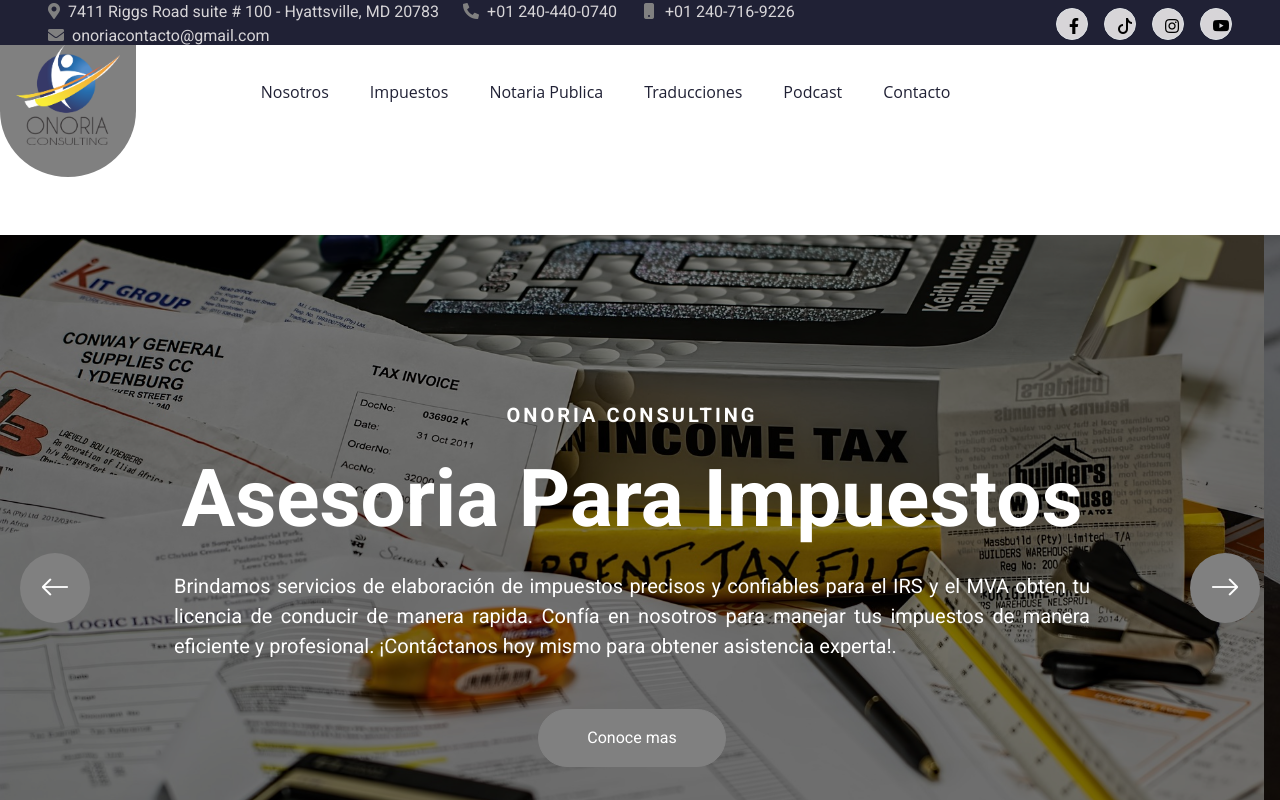
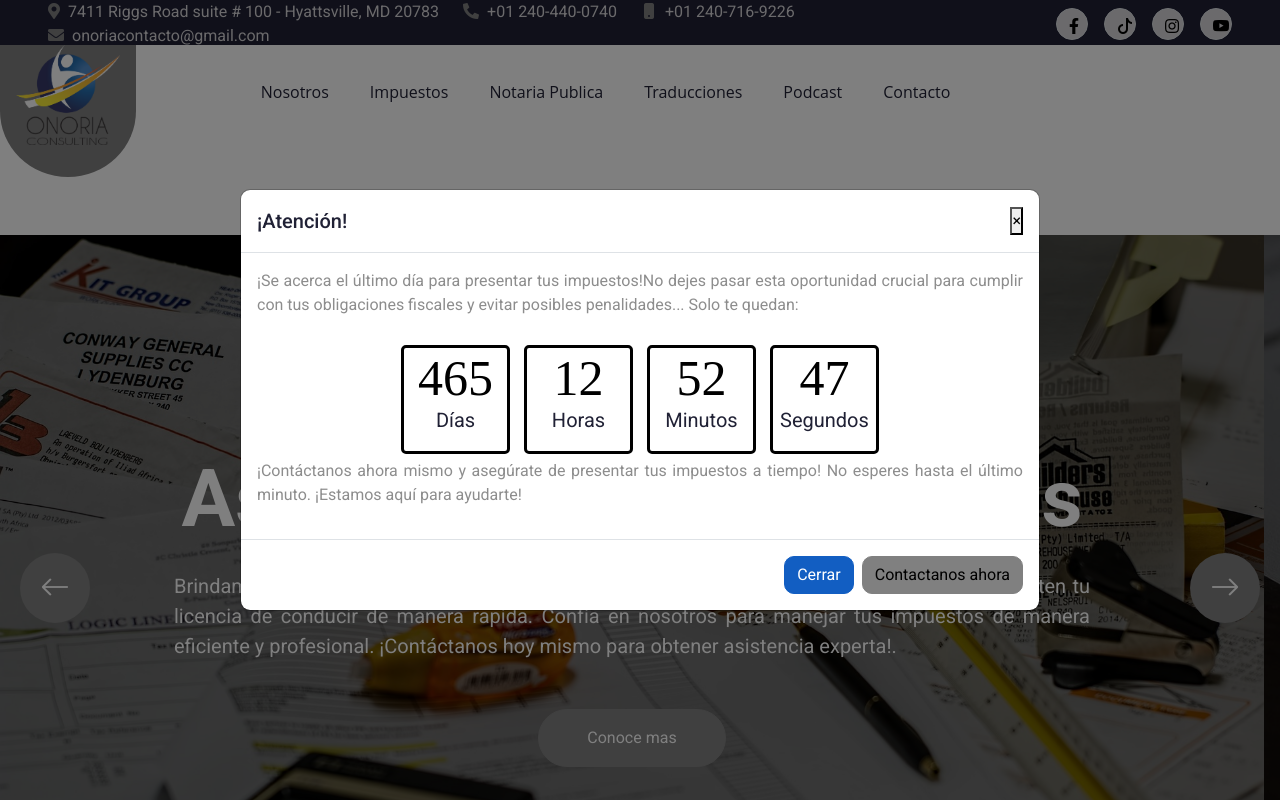
Before and after one commit to metaltor/onoriaWebsiteV01, a website with bundled scripts: page index.html in a window 1280 px wide. Shown: the top 800 px of the page. Built offline with nearby package versions, Linux system fonts and the light colour scheme; files whose address does not match are found by name.

Commit message:
modal cuenta atras agregado en pantalla de inicio

```diff
--- /dev/null
+++ b/css/modal.css
@@ -0,0 +1,98 @@
+* {
+    box-sizing: border-box;
+    margin: 0;
+    padding: 0;
+  }
+  .contenedor {
+    color: #000000;
+    text-align: center;
+  }
+  .cartel {
+    width: 109px;
+    height: 109px;
+    padding: 10px 0px 5px 0px;
+    text-align: center;
+    display: inline-block;
+    margin: 5px;
+    border: 3px solid #000000;
+    border-radius: 5px;
+  }
+  .cartel>div{
+    font-size: 50px;
+    font-family: 'Chela One', sans serif;
+    animation: fade 3s;
+    line-height: 30px;
+    margin-top: 5px;
+  }
+  .cartel>div>h3 {
+    margin-top: 15px;
+    font-size: 20px;
+    font-weight: normal;
+  }
+  .h3 {
+    bottom: 0;
+    margin: 0 auto ;
+  }
+  .contenedor {
+    margin-top: 3%;
+  }
+  .contenido {
+    width: 80%;
+    margin: 0 auto;
+    border: 0px solid black;
+    z-index: 10;
+  }
+  li {
+    display: inline-block;
+    font-size: 1.5em;
+    list-style-type: none;
+    padding: 1em;
+    text-transform: uppercase;
+  }
+  li span {
+    display: block;
+    font-size: 4.5rem;
+  }
+  .numeros {
+    font-family: 'Chela one', sans-serif;
+    font-size: 60px;
+    transition: .3s;
+    animation-name: fade;
+    animation-duration: 3s;
+  }
+  .responsivo1 {
+    display: inline-block
+  }
+  .responsivo2 {
+    display: inline-block
+  }
+  @media (max-width: 450px) {
+    .contenedor {
+      margin-top: 15%;
+    }
+    .banner {
+     margin-bottom: 30px;
+    }
+    .cartel {
+      height: 99px;
+      width: 99px;
+    }
+    .cartel>div{
+      font-size: 45px;
+    }
+    .cartel>div>h3 {
+      font-size: 15px;
+      margin-top: 0px;
+    }
+  }
+  @keyframes fade {
+      0%   {
+        opacity: 0;
+    }
+      30%   {
+        opacity: 0;
+    }
+      100% {
+        opacity: 1;
+    }
+  }
--- a/index.html
+++ b/index.html
@@ -27,9 +27,72 @@
 
         <!-- Template Stylesheet -->
         <link href="css/style.css" rel="stylesheet">
+        <!-- modal Stylesheet -->
+        <link rel="stylesheet" href="css/modal.css">
     </head>
 
     <body>
+
+        <!-- modal tiempo de expiracion start -->
+        <div class="modal fade bd-example-modal-lg" id="exampleModalCenter" tabindex="-1" role="dialog" aria-labelledby="exampleModalCenterTitle" aria-hidden="true">
+            <div class="modal-dialog modal-lg modal-dialog-centered" role="document">
+              <div class="modal-content">
+                <div class="modal-header">
+                  <h5 class="modal-title" id="exampleModalLongTitle">¡Atención! </h5>
+                  <button type="button" class="close" data-dismiss="modal" aria-label="Close">
+                    <span aria-hidden="true">&times;</span>
+                  </button>
+                </div>
+                <div class="modal-body">
+                    <div>
+                        <p>
+                            ¡Se acerca el último día para presentar tus impuestos!No dejes pasar esta oportunidad crucial para cumplir con tus obligaciones fiscales y evitar posibles penalidades... Solo te quedan:
+                        </p>
+                    </div>
+                    <div class="contenedor">
+                        <div class="contenido">
+                          <div class="contador">
+                            <div class="responsivo1">
+                              <div class="cartel">
+                              <div id="dias"></div>
+                              <div class="h3"><h3>Días</h3></div>
+                            </div>
+                              <div class="cartel">
+                              <div id="horas"></div>
+                              <div class="h3"><h3>Horas</h3></div>
+                            </div>
+                            </div>
+                            <div class="responsivo2">
+                            <div class="cartel">
+                              <div id="minutos"></div>
+                              <div class="h3"><h3>Minutos</h3></div>
+                            </div>
+                            <div class="cartel">
+                              <div id="segundos"></div>
+                              <div class="h3"><h3>Segundos</h3></div>
+                            </div>
+                            </div>
+                          </div>
+                        </div>
+                      </div>
+                      <div>
+                        <p>
+                            ¡Contáctanos ahora mismo y asegúrate de presentar tus impuestos a tiempo! No esperes hasta el último minuto. ¡Estamos aquí para ayudarte!
+                        </p>
+                    </div>
+                </div>
+
+                <div class="modal-footer">
+                  <button type="button" class="btn btn-secondary" data-dismiss="modal">Cerrar</button>
+                  <a href="https:www.google.com"><button type="button" class="btn btn-primary">Contactanos ahora</button></a>
+                </div>
+              </div>
+            </div>
+          </div>
+
+        <!-- modal tiempo de expiracion end -->
+
+
 
         <!-- Spinner Start -->
         <div id="spinner" class="show bg-white position-fixed translate-middle w-100 vh-100 top-50 start-50 d-flex align-items-center justify-content-center">
@@ -304,6 +367,8 @@
 
         <!-- Template Javascript -->
         <script src="js/main.js"></script>
+        <!-- modal JavaScript code automatic -->
+        <script src="js/modal.js"></script>
 
     </body>
 
--- /dev/null
+++ b/js/modal.js
@@ -0,0 +1,21 @@
+const second = 1000,
+      minute = second * 60,
+      hour = minute * 60,
+      day = hour * 24;
+
+let countDown = new Date('Jul 02, 2025 16:38:00').getTime(),
+    x = setInterval(function() {
+
+      let now = new Date().getTime(),
+          distance = countDown - now;
+
+      document.getElementById('dias').innerText = Math.floor(distance / (day)),
+        document.getElementById('horas').innerText = Math.floor((distance % (day)) / (hour)),
+        document.getElementById('minutos').innerText = Math.floor((distance % (hour)) / (minute)),
+        document.getElementById('segundos').innerText = Math.floor((distance % (minute)) / second);
+
+    }, second)
+
+    $( document ).ready(function() {
+        $('#exampleModalCenter').modal('toggle')
+    });
```
